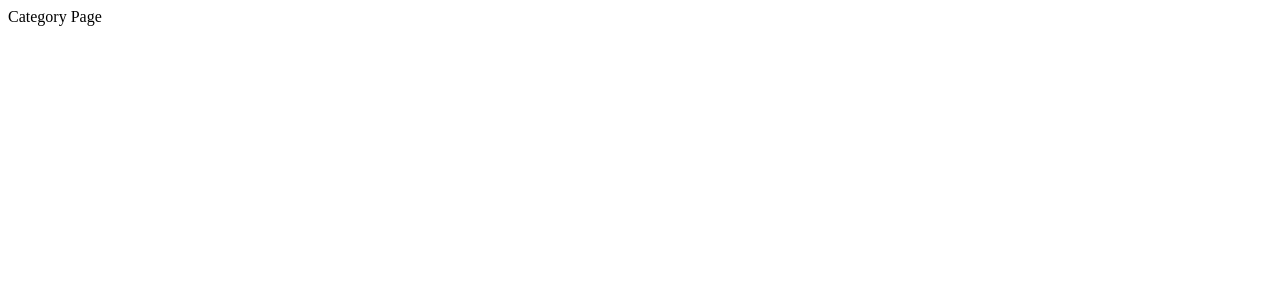
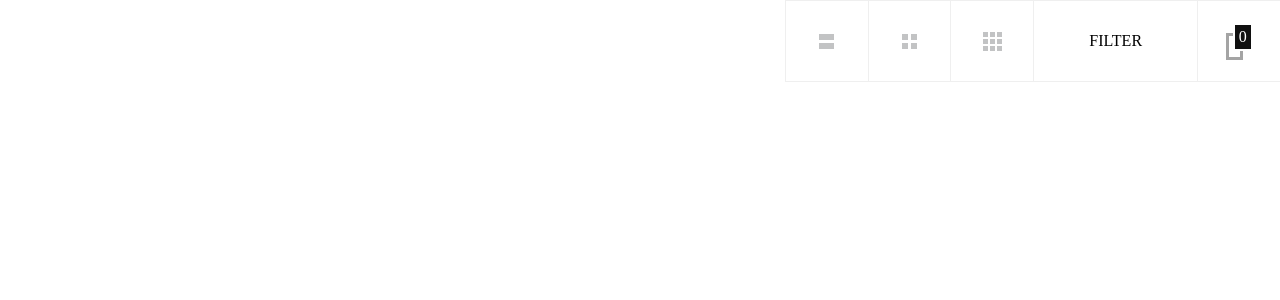
Before and after one commit to Olegborodko/react_php_test, a React (Create React App) app: page / in a window 1280 px wide. Shown: the top 300 px of the page. Built offline with nearby package versions, Linux system fonts and the light colour scheme.

Commit message:
css menu

```diff
--- a/package.json
+++ b/package.json
@@ -10,6 +10,8 @@
     "react-dom": "^18.2.0",
     "react-router-dom": "^6.17.0",
     "react-scripts": "5.0.1",
+    "sass": "^1.69.5",
+    "sass-loader": "^13.3.2",
     "web-vitals": "^2.1.4"
   },
   "scripts": {
--- a/src/App.js
+++ b/src/App.js
@@ -2,6 +2,7 @@ import { BrowserRouter as Router, Route, Routes } from 'react-router-dom';
 import CategoryPage from './pages/CategoryPage';
 import ProductPage from './pages/ProductPage';
 import NotFoundPage from './pages/NotFoundPage';
+import './styles/index.scss';
 
 function App() {
   return (
--- /dev/null
+++ b/src/components/Menu.js
@@ -0,0 +1,54 @@
+import React from 'react';
+
+const Menu = () => {
+  return (
+    <section className='menu'>
+      <nav>
+        <ul>
+          <li className='sort-1'>
+            <span></span>
+            <span></span>
+          </li>
+          <li className='sort-2'>
+            <span className='row'>
+              <span></span>
+              <span></span>
+            </span>
+            <span className='row'>
+              <span></span>
+              <span></span>
+            </span>
+          </li>
+          <li className='sort-3'>
+            <span className='row'>
+              <span></span>
+              <span></span>
+              <span></span>
+            </span>
+            <span className='row'>
+              <span></span>
+              <span></span>
+              <span></span>
+            </span>
+            <span className='row'>
+              <span></span>
+              <span></span>
+              <span></span>
+            </span>
+          </li>
+          <li className='filter'>
+            FILTER
+          </li>
+          <li className='backet'>
+            <span className='block'>
+              <span className='frame'></span>
+              <span className='items'>0</span>
+            </span>
+          </li>
+        </ul>
+      </nav>
+    </section>
+  )
+};
+
+export default Menu;
--- a/src/pages/CategoryPage.js
+++ b/src/pages/CategoryPage.js
@@ -1,7 +1,17 @@
 import React from 'react';
+import Menu from '../components/Menu';
 
 const CategoryPage = () => {
-  return <div>Category Page</div>;
+  return (
+    <>
+      <Menu />
+      <section className="category-page">
+        <div className="container-main">
+
+        </div>
+      </section>
+    </>
+  )
 };
 
 export default CategoryPage;
--- /dev/null
+++ b/src/styles/_Menu.scss
@@ -0,0 +1,116 @@
+.menu {
+  display: flex;
+  justify-content: flex-end;
+
+  nav {
+    display: inline-block;
+    width: 535px;
+
+    ul {
+      list-style: none;
+      display: flex;
+      margin: 0;
+
+      li {
+        border: 1px solid #efefef;
+        border-right: 0;
+        width: 90px;
+        height: 80px;
+        cursor: pointer;
+      }
+
+      li:hover {
+        background-color: #101010;
+        color: #FFFFFF;
+      }
+    }
+
+    .sort-1 {
+      display: flex;
+      flex-direction: column;
+      justify-content: center;
+      align-items: center;
+
+      span {
+        background: #C2C3C4;
+        width: 15px;
+        height: 6px;
+      }
+
+      span:first-child {
+        margin-bottom: 3px;
+      }
+    }
+
+    .sort-2,
+    .sort-3 {
+      display: flex;
+      justify-content: center;
+      flex-direction: column;
+      align-items: center;
+
+      .row {
+        display: inline-flex;
+
+        span {
+          display: inline-block;
+          background: #C2C3C4;
+          width: 6px;
+          height: 6px;
+          margin: 1.5px;
+          // margin-bottom: 3px;
+        }
+      }
+    }
+
+    .sort-3 {
+      .row {
+        span {
+          width: 5px;
+          height: 5px;
+          margin: 1px;
+        }
+      }
+    }
+
+    .filter {
+      display: flex;
+      justify-content: center;
+      align-items: center;
+      width: 180px;
+      cursor: pointer;
+    }
+
+    .backet {
+      display: flex;
+      justify-content: center;
+      align-items: center;
+
+      .block {
+        position: relative;
+        width: 27px;
+        height: 37px;
+
+        .frame {
+          display: inline-block;
+          position: absolute;
+          border: 3px solid #a4a4a4;
+          width: 11px;
+          height: 21px;
+          bottom: 0;
+        }
+
+        .items{
+          display: inline-block;
+          position: absolute;
+          right: 0;
+          background: #101010;
+          padding: 3px 4px;
+          height: 18px;
+          border: 2px solid #ffffff;
+          color: #ffffff;
+        }
+      }
+    }
+  }
+}
--- /dev/null
+++ b/src/styles/_general.scss
@@ -0,0 +1,5 @@
+html,
+body {
+  padding: 0;
+  margin: 0;
+}
--- /dev/null
+++ b/src/styles/index.scss
@@ -0,0 +1,2 @@
+@import "general.scss";
+@import "Menu.scss";
```
Also changed, not shown: 1 other file (tests, documents, lock files or other folders).
